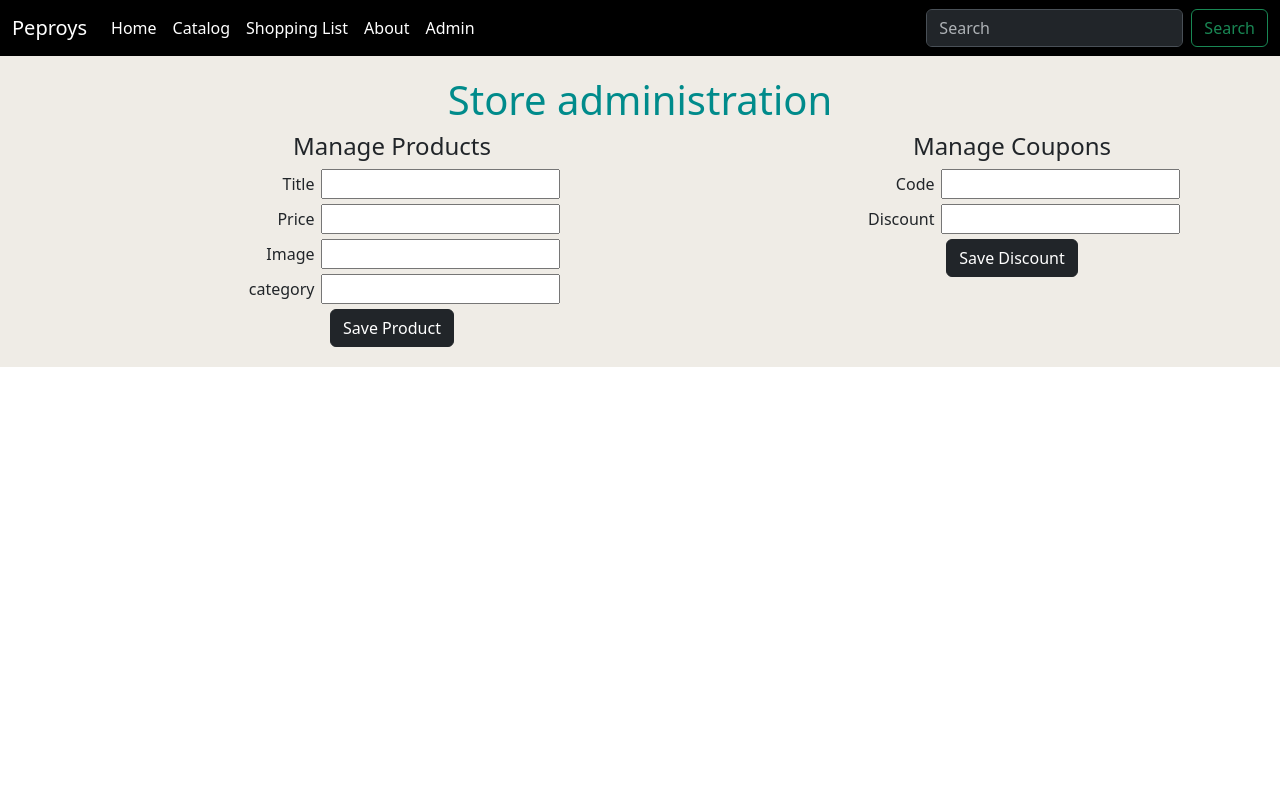
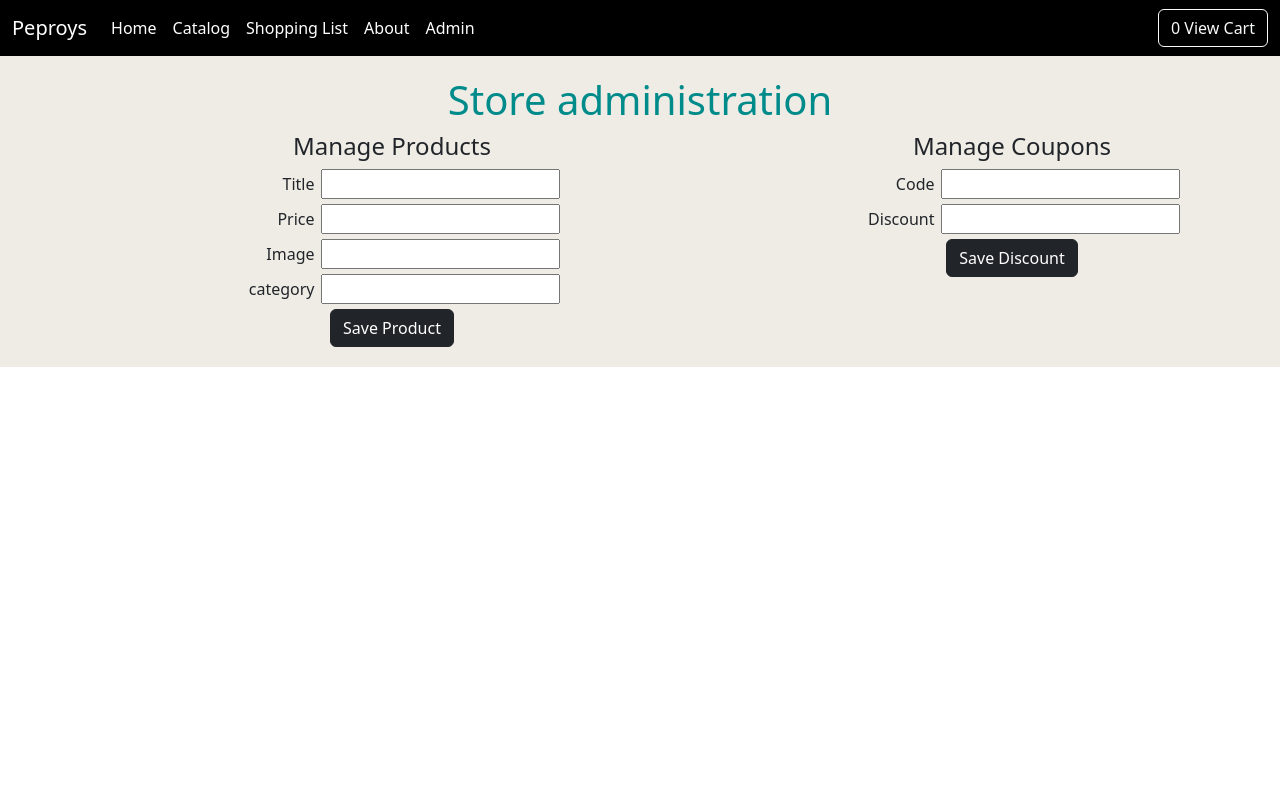
Before and after one commit to RoyDMAP/peproys, a React (Create React App) app: page /admin in a window 1280 px wide. Shown: the top 800 px of the page. Built offline with nearby package versions, Linux system fonts and the light colour scheme.

Commit message:
109 assignement 2

```diff
--- a/src/components/Navbar.jsx
+++ b/src/components/Navbar.jsx
@@ -1,8 +1,12 @@
+import { useContext } from 'react';
+import GlobalContext from "../context/GlobalContext";
 import "./Navbar.css";
 
 import { Link } from 'react-router-dom';
 
 function Navbar() {
+
+    const cart = useContext(GlobalContext).cart;
     return (
         <nav className="navbar navbar-expand-lg" data-bs-theme="dark">
             <div className="container-fluid">
@@ -55,15 +59,9 @@ function Navbar() {
 
                     </ul>
                     <form className="d-flex" role="search">
-                        <input
-                            className="form-control me-2"
-                            type="search"
-                            placeholder="Search"
-                            aria-label="Search"
-                        />
-                        <button className="btn btn-outline-success" type="submit">
-                            Search
-                        </button>
+                        <Link className="btn btn-outline-light" to="/cart">
+                            {cart.length} View Cart
+                        </Link>
                     </form>
                 </div>
             </div>
--- a/src/components/Product.jsx
+++ b/src/components/Product.jsx
@@ -1,9 +1,12 @@
-import { useState } from "react";
+import { useContext, useState } from "react";
 import "./Product.css";
 import QuantityPicker from "./QuantityPicker";
+import GlobalContext from "../context/GlobalContext";
 
 function Product(props) {
     const [quantity, setQuantity] = useState(1);
+
+    let addProductToCart = useContext(GlobalContext).addProductToCart
 
     function handleQuantity(qty) {
         setQuantity(qty);
@@ -12,6 +15,16 @@ function Product(props) {
     function getTotal() {
         let total = props.data.price * quantity;
         return total.toFixed(2);
+    }
+
+    function add() {
+
+        let prod = {
+            ...props.data,
+            quantity: quantity
+        };
+        addProductToCart(prod);
+
     }
 
     return (
@@ -29,7 +42,7 @@ function Product(props) {
 
         <div>
             <QuantityPicker onChange={handleQuantity}/>
-            <button className='btn btn-sm btn-primary'>Add to cart</button>
+            <button onClick={add} className='btn btn-sm btn-primary'>Add to cart</button>
         </div>
 
         </div>
--- /dev/null
+++ b/src/context/GlobalContext.jsx
@@ -0,0 +1,10 @@
+import { createContext } from "react";
+
+const GlobalContext = createContext({
+    cart: [],
+    addProductToCart: () => {},
+    removeProductFromCart: () => {},
+    clearCart: () => {}
+});
+
+export default GlobalContext;
--- /dev/null
+++ b/src/context/GlobalProvider.jsx
@@ -0,0 +1,37 @@
+import { useState } from 'react';
+import GlobalContext from './GlobalContext';
+
+function GlobalProvider(props) {
+    const [cart, setCart] = useState([]);
+
+    function addProductToCart(product){
+
+
+        var copy = [...cart];
+        copy.push(product);
+        setCart(copy);
+
+}
+
+    function clearCart() {
+        console.log("Global clear");
+
+    }
+
+    function removeProductFromCart() {
+
+    }
+
+    return (
+        <GlobalContext.Provider value={{
+            cart: cart,
+            addProductToCart: addProductToCart,
+            clearCart: clearCart,
+            removeProductFromCart: removeProductFromCart,
+        }}>
+            {props.children}
+        </GlobalContext.Provider>
+    )
+}
+
+export default GlobalProvider;
```
Also changed, not shown: src/App.jsx (+5 -2 lines).
